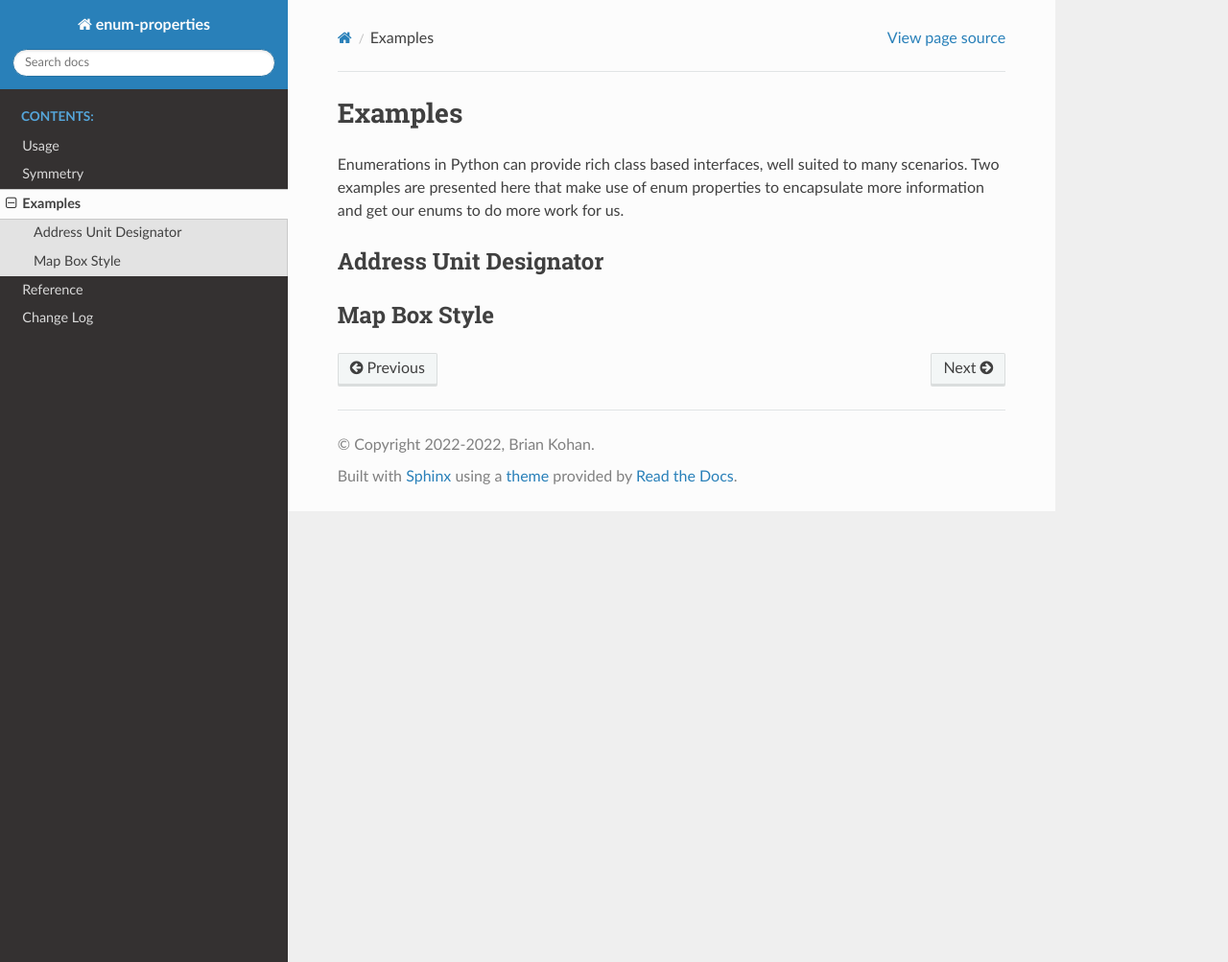
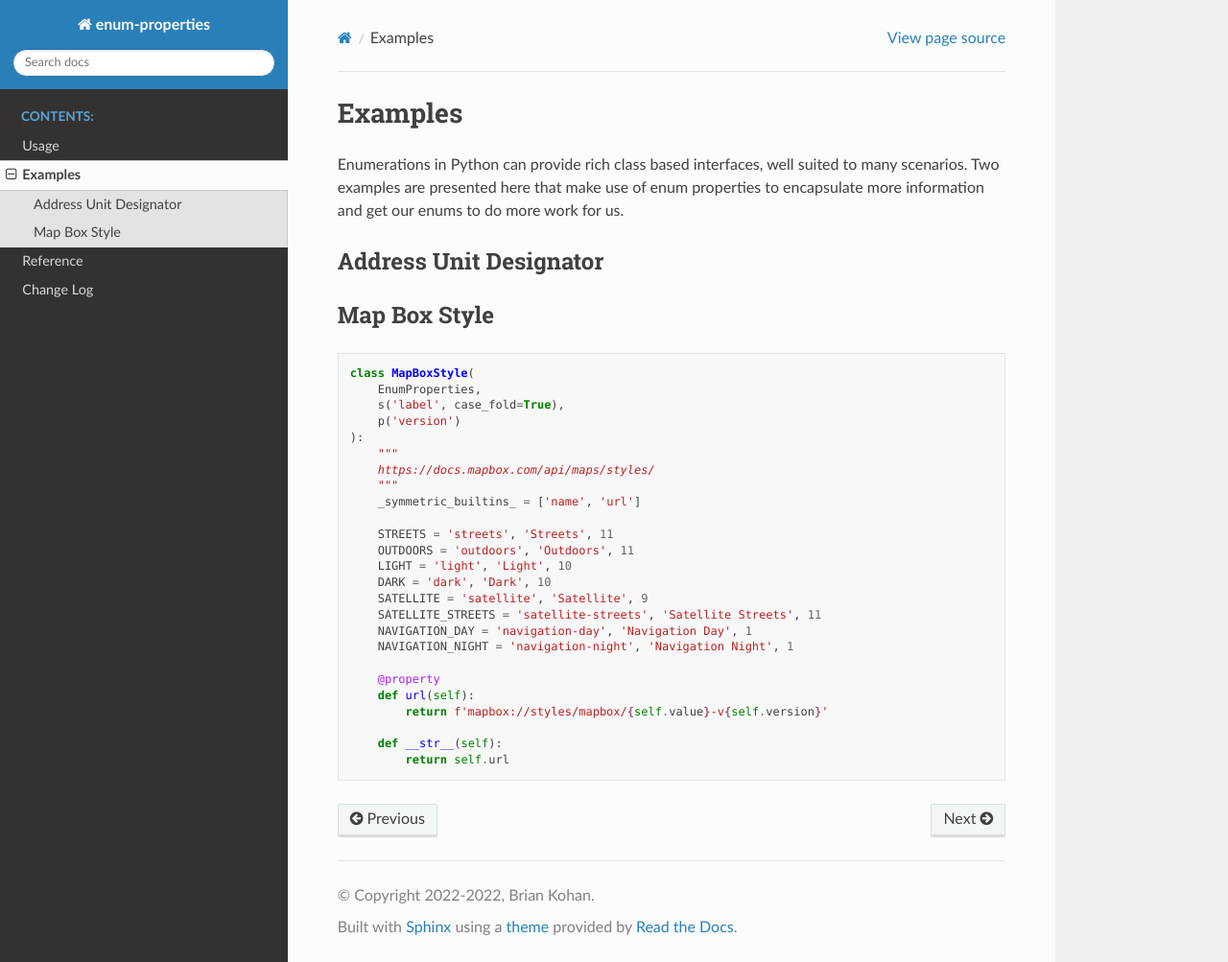
Before and after one commit to bckohan/enum-properties, a Sphinx documentation site: the page built from doc/source/examples.rst, in a window 1280 px wide and 1003 px high. Shown: the whole window at 96% size. Built offline with Sphinx 7.4.7 and the Read the Docs theme 2.0.0, drawn with Linux system fonts in a browser that asks for light colours.

Commit message:
add examples

```diff
--- a/README.rst
+++ b/README.rst
@@ -26,7 +26,8 @@ Enum Properties
 #######################
 
 Add properties to Python enumeration values with a simple declarative syntax.
-EnumProperties is a lightweight extension to Python's Enum class. Example:
+EnumProperties is a lightweight extension to
+`Python's Enum class <https://docs.python.org/3/library/enum.html>`_. Example:
 
 .. code:: python
 
--- a/doc/source/changelog.rst
+++ b/doc/source/changelog.rst
@@ -2,7 +2,7 @@
 Change Log
 ==========
 
-v0.1.0
+v1.0.0
 ====================
 
-* Initial Release
+* Initial Release (production/stable)
--- a/doc/source/examples.rst
+++ b/doc/source/examples.rst
@@ -16,3 +16,31 @@ _______________________
 
 Map Box Style
 _____________
+
+.. code-block:: python
+
+    class MapBoxStyle(
+        EnumProperties,
+        s('label', case_fold=True),
+        p('version')
+    ):
+        """
+        https://docs.mapbox.com/api/maps/styles/
+        """
+        _symmetric_builtins_ = ['name', 'url']
+
+        STREETS = 'streets', 'Streets', 11
+        OUTDOORS = 'outdoors', 'Outdoors', 11
+        LIGHT = 'light', 'Light', 10
+        DARK = 'dark', 'Dark', 10
+        SATELLITE = 'satellite', 'Satellite', 9
+        SATELLITE_STREETS = 'satellite-streets', 'Satellite Streets', 11
+        NAVIGATION_DAY = 'navigation-day', 'Navigation Day', 1
+        NAVIGATION_NIGHT = 'navigation-night', 'Navigation Night', 1
+
+        @property
+        def url(self):
+            return f'mapbox://styles/mapbox/{self.value}-v{self.version}'
+
+        def __str__(self):
+            return self.url
--- a/doc/source/index.rst
+++ b/doc/source/index.rst
@@ -86,7 +86,6 @@ Installation
    :caption: Contents:
 
    usage
-   symmetry
    examples
    reference
    changelog
--- a/doc/source/symmetry.rst
+++ /dev/null
@@ -1,5 +0,0 @@
-.. _ref-symmetry:
-
-========
-Symmetry
-========
--- a/doc/source/usage.rst
+++ b/doc/source/usage.rst
@@ -3,3 +3,8 @@
 =====
 Usage
 =====
+
+
+
+Symmetry
+--------
--- a/enum_properties/__init__.py
+++ b/enum_properties/__init__.py
@@ -15,7 +15,7 @@ from enum_properties.meta import (
     s,
 )
 
-VERSION = (0, 1, 0)
+VERSION = (1, 0, 0)
 
 __title__ = 'Enum Properties'
 __version__ = '.'.join(str(i) for i in VERSION)
--- a/pyproject.toml
+++ b/pyproject.toml
@@ -1,6 +1,6 @@
 [tool.poetry]
 name = "enum-properties"
-version = "0.1.0"
+version = "1.0.0"
 description = "Add properties to Python enumeration values with a simple declarative syntax."
 authors = ["Brian Kohan <bckohan@gmail.com>"]
 license = "MIT"
```
Also changed, not shown: doc/source/reference.rst (+3 -22 lines), 2 other files.
